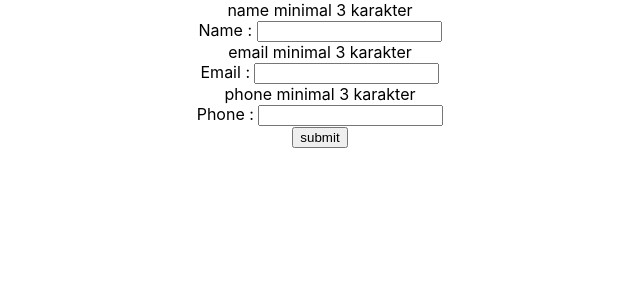
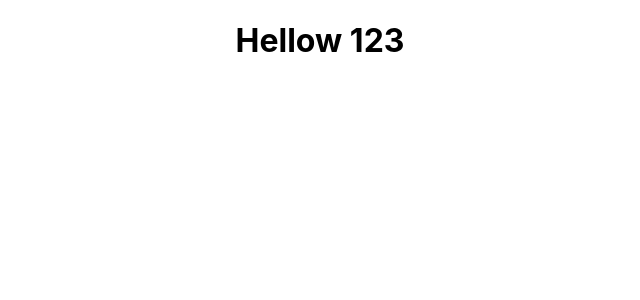
Before and after one commit to rikzaafnan/Learn-BukuReactID, a React (Create React App) app in the folder reactjs-cra/my-app/: page / in a window 1280 px wide. Shown: the top 300 px of the page, without its empty margins (320-960 px from the left). Built offline with nearby package versions, Linux system fonts and the light colour scheme.

Commit message:
mengenal proptypes

```diff
--- a/reactjs-cra/my-app/src/App.js
+++ b/reactjs-cra/my-app/src/App.js
@@ -14,6 +14,7 @@ import ControlledForm from './ControlledForm'
 import TestControlledForm from './TestControlledForm'
 import FormInput from './FormInput';
 import FormMultiple from './FormMultiple';
+import HelloPropTypes from './HelloPropTypes'
 
 function App() {
   function info () {
@@ -58,7 +59,9 @@ function App() {
 
       {/* <FormInput/> */}
 
-      <FormMultiple/>
+      {/* <FormMultiple/> */}
+
+      <HelloPropTypes name={[1,2,3]} />
 
     </div>
   );
--- /dev/null
+++ b/reactjs-cra/my-app/src/HelloPropTypes.js
@@ -0,0 +1,17 @@
+import React from 'react'
+import PropTypes from 'prop-types'
+
+function HelloPropTypes({name}) {
+    return (
+        <div>
+            <h1>Hellow {name}</h1>
+        </div>
+    )
+
+}
+
+HelloPropTypes.propTypes = {
+    name: PropTypes.string
+}
+
+export default HelloPropTypes
```
Also changed, not shown: 1 other file (tests, documents, lock files or other folders).
